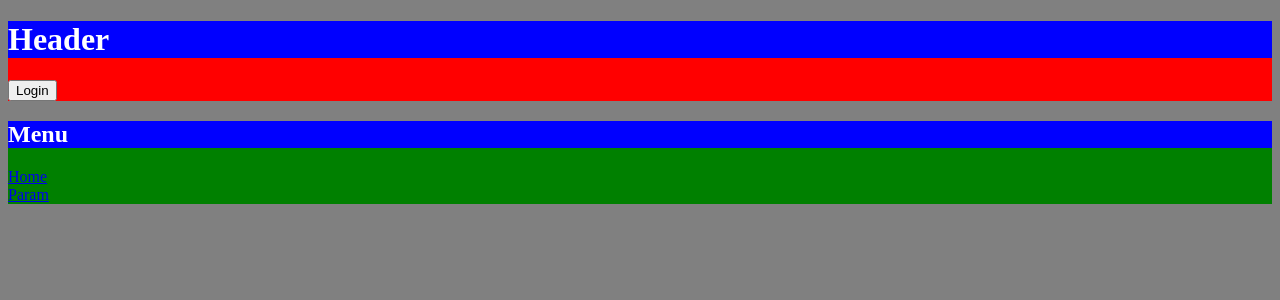
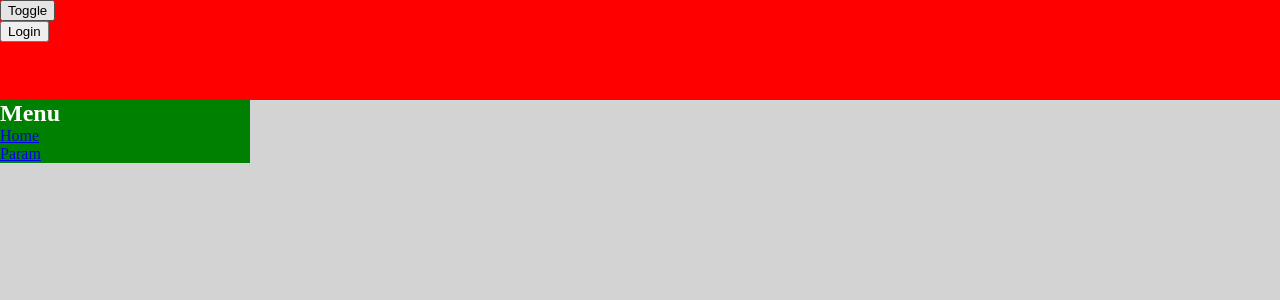
Before and after one commit to adnls/express.php, a PHP site: page /work/home in a window 1280 px wide. Shown: the top 300 px of the page. Run offline with PHP 8.4, Linux system fonts and the light colour scheme.

Commit message:
avascript started

```diff
--- a/controller/HomeController.php
+++ b/controller/HomeController.php
@@ -1,4 +1,5 @@
 <?php
+
 include_once('Controller.php');
 include_once('view/components/Header.php');
 include_once('view/components/Menu.php');
@@ -26,7 +27,7 @@ class HomeController extends Controller {
         $header = (new Header($user))->build();
         $menu = (new Menu())->build();
 
-        !$user? $title = 'Home | Visitor' :  $title = 'Home | '.$user['name'];
+        !$user ? $title = 'Home | Visitor' :  $title = 'Home | '.$user['name'];
 
         $content = $header.$menu;
 
--- a/controller/ParamController.php
+++ b/controller/ParamController.php
@@ -37,7 +37,7 @@ class ParamController extends Controller {
         $menu = (new Menu())->build();
 
         $title = 'Param | '.$id;
-        $content = $header.$menu."<h1>$id</h1>";
+        $content = $header.$menu.'<div class="main"><h1>'.$id.'</h1></div>';
 
         return include('view/template.php');
     }
--- a/css/style.css
+++ b/css/style.css
@@ -1,16 +1,33 @@
 body {
-    background-color: grey;
+    margin: 0;
+    background-color: 100%;
+    background-color: lightgrey;
 }
 
 h1 {
-    background-color: blue;
+    margin: 0;
     color: white;
 }
 
 header{
+    margin: 0;
+    height: 100px;
     background-color: red;
 }
 
-nav{
+nav {
+    position: fixed;
+    left: 0;
+    top: 100px;
+    overflow-x: hidden; /* Disable horizontal scroll */
+    z-index: 1;
     background-color: green;
+    width: 250px;
+    transition: 0.5s;
 }
+
+.main {
+    margin-left: 250px;
+    transition: 0.5s;
+    background-color: orange;
+}
--- /dev/null
+++ b/javascript/toggleMenu.js
@@ -0,0 +1,16 @@
+/* Set the width of the side navigation to 250px and the left margin of the page content to 250px */
+
+function toggleMenu() {
+
+    var nav = document.querySelector("nav");
+    var main = document.querySelector(".main");
+
+    if (nav.style.width === "0px"){
+        nav.style.width = "250px";
+        main.style.marginLeft = "250px";
+    } else {
+        nav.style.width = "0px";
+        main.style.marginLeft = "0px";
+
+    }
+}
--- a/view/components/Header.php
+++ b/view/components/Header.php
@@ -17,13 +17,16 @@ class Header implements Component {
 
         if (!$this->user){
             return '<header>'
-                        .'<h1>Header</h1>'
+
+                        .'<button onclick="toggleMenu()">Toggle</button>'
+                        .'<br/>'
                         .$authButtons
                     .'</header>';
         }
 
         return '<header>'
-                    .'<h1>Header</h1>'
+                    .'<button onclick="toggleMenu()">Toggle</button>'
+                    .'<br/>'
                     .$this->user['name']
                     .'<br/>'
                     .$this->user['email']
--- a/view/template.php
+++ b/view/template.php
@@ -7,6 +7,7 @@
         <link href="/work/css/style.css" rel="stylesheet"/>
     </head>
     <body>
-         <?= $content ?>
+        <script type="text/javascript" src="/work/javascript/toggleMenu.js"></script>
+        <?= $content ?>
     </body>
 </html>
```
Also changed, not shown: 1 other file.
